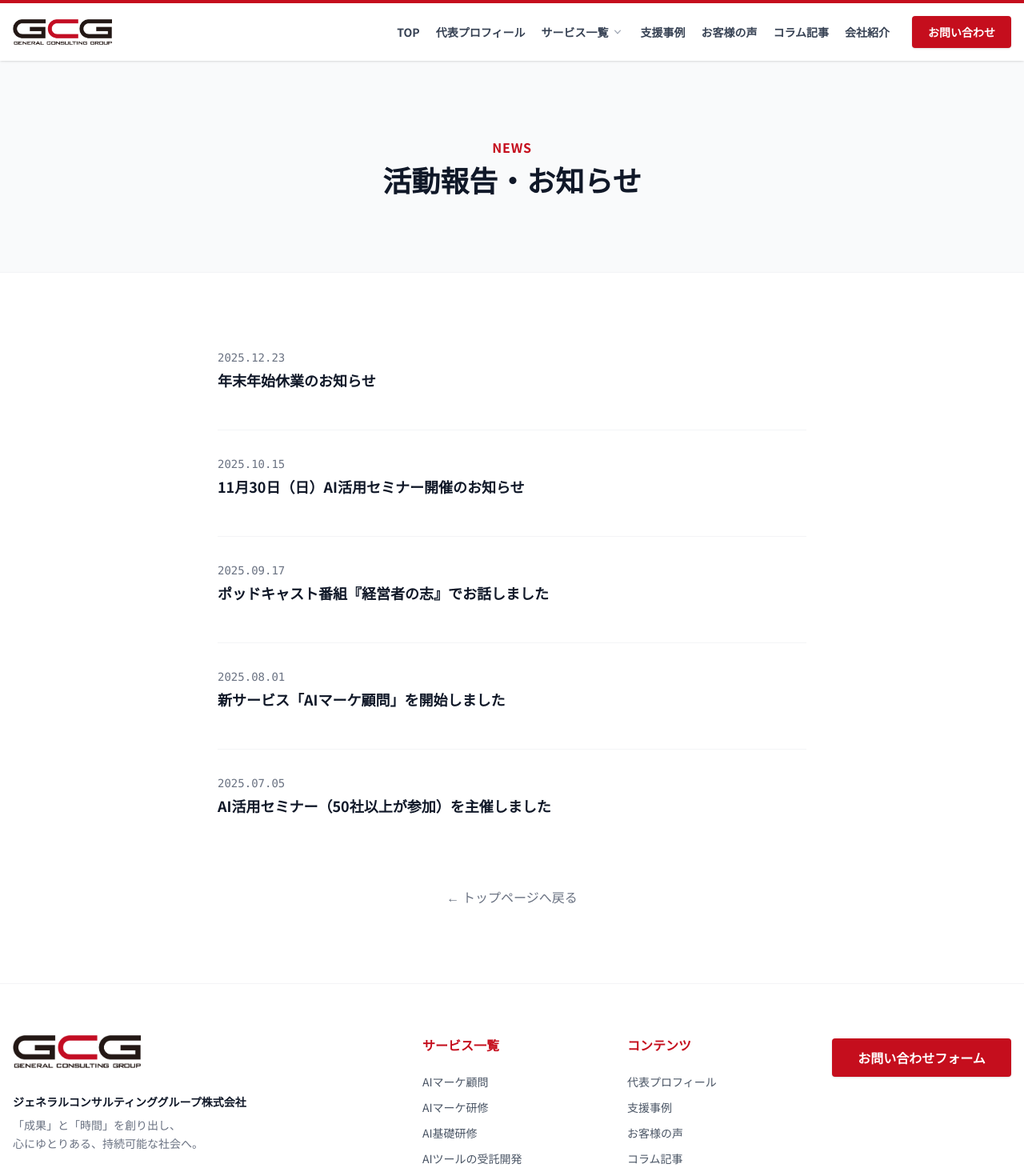
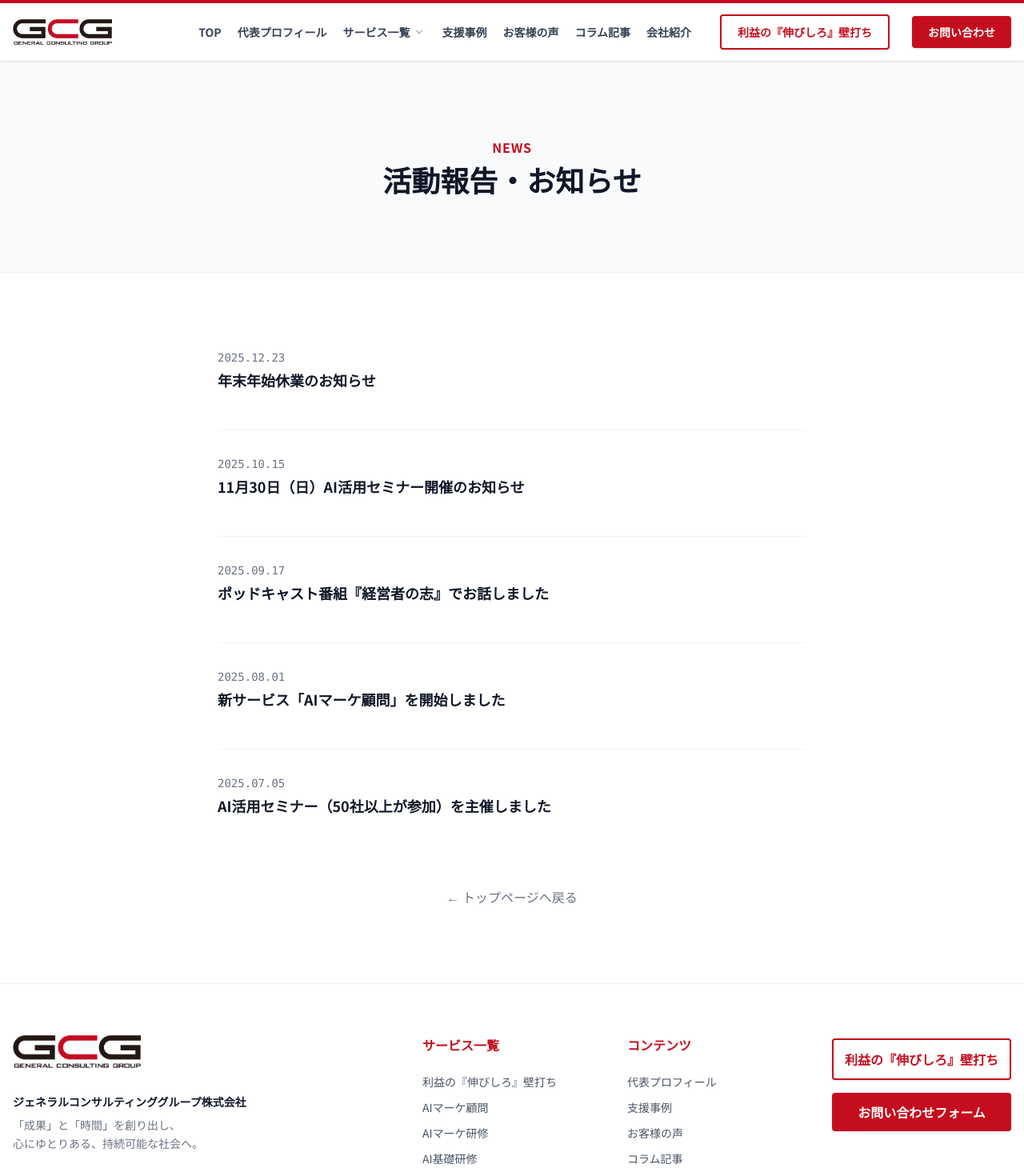
Before and after one commit to gcggit2/vrs_top, a Next.js app: page /news in a window 1280 px wide. Shown: the top 1470 px of the page at 80% size. Built offline with nearby package versions, Linux system fonts and the light colour scheme.

Commit message:
機能追加: 「利益の『伸びしろ』壁打ち」へのリンクとセクションを追加
Header, Footer, Serviceコンポーネントに「利益の『伸びしろ』壁打ち」サービスへのリンクと紹介セクションを追加しました。

```diff
--- a/app/components/Footer.tsx
+++ b/app/components/Footer.tsx
@@ -34,6 +34,7 @@ export default function Footer() {
           <div className="md:col-span-1">
             <h4 className="font-bold mb-6 text-brand-red">サービス一覧</h4>
             <ul className="space-y-3 text-sm text-gray-600">
+              <li><Link href="/kabeuchi" className="hover:text-brand-red transition-colors">利益の『伸びしろ』壁打ち</Link></li>
               <li><Link href="/consulting" className="hover:text-brand-red transition-colors">AIマーケ顧問</Link></li>
               <li><Link href="/ai-marke-training" className="hover:text-brand-red transition-colors">AIマーケ研修</Link></li>
               <li><Link href="/ai-training" className="hover:text-brand-red transition-colors">AI基礎研修</Link></li>
@@ -57,6 +58,12 @@ export default function Footer() {
           <div className="md:col-span-2 lg:col-span-1">
             <div className="space-y-4 pt-1">
               <Link
+                href="/kabeuchi"
+                className="block bg-white text-brand-red border-2 border-brand-red hover:bg-red-50 text-center py-3 rounded font-bold transition-colors shadow-sm"
+              >
+                利益の『伸びしろ』壁打ち
+              </Link>
+              <Link
                 href="/contact"
                 className="block bg-brand-red hover:bg-red-700 text-white text-center py-3 rounded font-bold transition-colors shadow-sm"
               >
--- a/app/components/Header.tsx
+++ b/app/components/Header.tsx
@@ -89,6 +89,9 @@ export default function Header() {
               {/* Dropdown Menu */}
               <div className="absolute left-0 top-full pt-2 w-56 opacity-0 invisible group-hover:opacity-100 group-hover:visible transition-all duration-200 transform translate-y-2 group-hover:translate-y-0 z-50">
                 <div className="bg-white shadow-xl rounded-lg border border-gray-100 overflow-hidden">
+                  <Link href="/kabeuchi" className="block px-4 py-3 hover:bg-red-50 hover:text-brand-red transition-colors border-b border-gray-50 text-sm">
+                    利益の『伸びしろ』壁打ち
+                  </Link>
                   <Link href="/consulting" className="block px-4 py-3 hover:bg-red-50 hover:text-brand-red transition-colors border-b border-gray-50 text-sm">
                     AIマーケ顧問
                   </Link>
@@ -110,6 +113,12 @@ export default function Header() {
             <a href="https://note.com/gcg_maki" target="_blank" rel="noopener noreferrer" className="hover:text-brand-red transition-colors py-2 whitespace-nowrap">コラム記事</a>
             <Link href="/company" className="hover:text-brand-red transition-colors py-2 whitespace-nowrap">会社紹介</Link>
 
+            <Link
+              href="/kabeuchi"
+              className="bg-white text-brand-red border-2 border-brand-red px-5 py-2.5 rounded hover:bg-red-50 transition-colors shadow-sm font-bold whitespace-nowrap ml-4"
+            >
+              利益の『伸びしろ』壁打ち
+            </Link>
             <Link
               href="/contact"
               className="bg-brand-red text-white px-5 py-2.5 rounded hover:bg-red-700 transition-colors shadow-sm font-bold whitespace-nowrap ml-2"
@@ -147,6 +156,10 @@ export default function Header() {
 
           <div className="flex flex-col gap-4 border-b border-gray-100 pb-4">
             <span className="text-gray-400 text-sm font-normal">サービス一覧</span>
+            <Link href="/kabeuchi" onClick={closeMenu} className="pl-4 hover:text-brand-red flex items-center gap-2">
+              <span className="w-1.5 h-1.5 bg-brand-red rounded-full"></span>
+              利益の『伸びしろ』壁打ち
+            </Link>
             <Link href="/consulting" onClick={closeMenu} className="pl-4 hover:text-brand-red flex items-center gap-2">
               <span className="w-1.5 h-1.5 bg-brand-red rounded-full"></span>
               AIマーケ顧問
@@ -171,6 +184,13 @@ export default function Header() {
           <Link href="/company" onClick={closeMenu} className="border-b border-gray-100 pb-2">会社紹介</Link>
 
           <Link
+            href="/kabeuchi"
+            onClick={closeMenu}
+            className="bg-white text-brand-red border-2 border-brand-red text-center py-4 rounded hover:bg-red-50 transition-colors shadow-sm mt-8"
+          >
+            利益の『伸びしろ』壁打ち
+          </Link>
+          <Link
             href="/contact"
             onClick={closeMenu}
             className="bg-brand-red text-white text-center py-4 rounded hover:bg-red-700 transition-colors shadow-sm mt-4"
--- a/app/components/Service.tsx
+++ b/app/components/Service.tsx
@@ -1,33 +1,40 @@
 import Link from 'next/link';
 import Image from 'next/image';
 
-const services = [
+const kabeuchiService = {
+  title: "利益の『伸びしろ』壁打ち",
+    description: (
+      <>
+        守り（コスト削減）と攻め（売上UP）の両面から、<span className="font-bold">利益UPの道筋を特定する</span>60分の壁打ちです。
+      </>
+    ),
+  link: "/kabeuchi",
+  // 画像は使用しないため削除
+};
+
+const otherServices = [
   {
     title: 'AIマーケ顧問',
     description: 'やることは減り、成果は最大化。月額3万円で、マーケティング戦略〜実務まで、一気通貫で伴走します。',
     link: '/consulting',
-    // Meeting / Consulting image
     image: '/service/advisor.jpg',
   },
   {
     title: 'AIマーケ研修',
     description: '兼務でも、集客最大化。AI×マーケで“売れ続ける仕組み”を再現性高く内製化できるようになる研修です。',
     link: '/ai-marke-training',
-    // Training / Seminar image
     image: '/service/marketing-training.jpg',
   },
   {
     title: 'AI基礎研修',
     description: '全職種向けのAI活用研修です。さまざまな職種・業務における生産性UP・人手不足の解決にも有効です。',
     link: '/ai-training',
-    // Office work / Learning image
     image: '/service/basic-training.jpg',
   },
   {
     title: 'AIツールの受託開発',
     description: '貴社では上手くAI効率化できない業務を、貴社専用のAIツールを開発することで効率化します。',
     link: '/ai-development',
-    // Coding / Development image
     image: '/service/development.jpg',
   },
 ];
@@ -46,8 +53,48 @@ export default function Service() {
           <div className="w-16 h-1 bg-brand-red mx-auto mt-6"></div>
         </div>
 
+        <div className="max-w-4xl mx-auto mb-20">
+          <div className="bg-gradient-to-br from-white via-red-50 to-red-100 rounded-xl shadow-md border border-red-100 p-6 md:p-12 text-center relative overflow-hidden group hover:shadow-lg transition-all">
+            {/* Background Decoration */}
+            <div className="absolute top-0 right-0 -mt-10 -mr-10 w-40 h-40 bg-white rounded-full blur-3xl opacity-80 pointer-events-none"></div>
+            <div className="absolute bottom-0 left-0 -mb-10 -ml-10 w-40 h-40 bg-white rounded-full blur-3xl opacity-80 pointer-events-none"></div>
+
+            <div className="relative z-10">
+              <p className="text-brand-red font-bold tracking-widest text-sm md:text-base mb-3">
+                迷ったら、まずは現状分析から
+              </p>
+
+              <h3 className="text-xl sm:text-2xl md:text-3xl font-bold text-gray-900 mb-6 whitespace-nowrap">
+                利益の『伸びしろ』壁打ち
+              </h3>
+
+              <p className="text-gray-700 mb-8 leading-relaxed text-lg max-w-2xl mx-auto">
+                {kabeuchiService.description}
+              </p>
+
+              <Link
+                href={kabeuchiService.link}
+                className="inline-block bg-brand-red text-white font-bold py-4 px-6 md:px-12 rounded-lg hover:bg-red-700 transition-all shadow-md transform hover:-translate-y-0.5 whitespace-nowrap text-sm sm:text-base"
+              >
+                【完全無料】詳細を見る
+                <svg xmlns="http://www.w3.org/2000/svg" fill="none" viewBox="0 0 24 24" strokeWidth={2.5} stroke="currentColor" className="w-4 h-4 inline-block ml-2 mb-0.5">
+                  <path strokeLinecap="round" strokeLinejoin="round" d="M8.25 4.5l7.5 7.5-7.5 7.5" />
+                </svg>
+              </Link>
+            </div>
+          </div>
+        </div>
+
+        {/* Other Services (Grid) */}
+        <div>
+          <div className="text-center mb-10">
+            <h3 className="text-lg md:text-xl font-bold text-gray-700">
+              支援メニュー
+            </h3>
+          </div>
+
           <div className="grid md:grid-cols-2 lg:grid-cols-4 gap-6">
-          {services.map((service, index) => (
+            {otherServices.map((service, index) => (
               <div key={index} className="bg-white rounded-lg shadow-sm overflow-hidden hover:shadow-xl transition-shadow group flex flex-col h-full border border-gray-100">
                 <div className="relative h-48 overflow-hidden">
                   <Image
@@ -76,6 +123,8 @@ export default function Service() {
             ))}
           </div>
         </div>
+
+      </div>
     </section>
   );
 }
```
Lines whose indentation alone changed are shown as unchanged.
